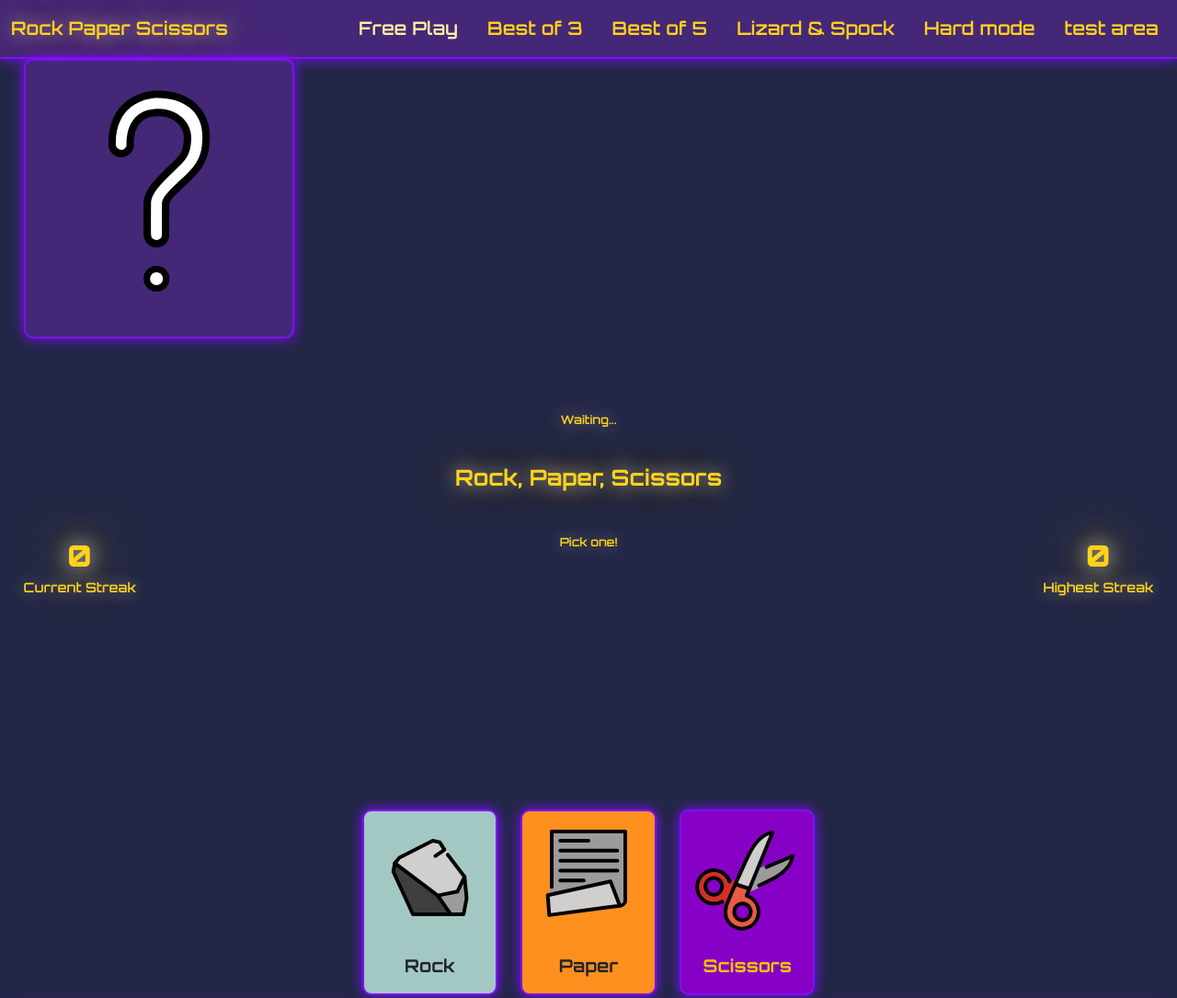
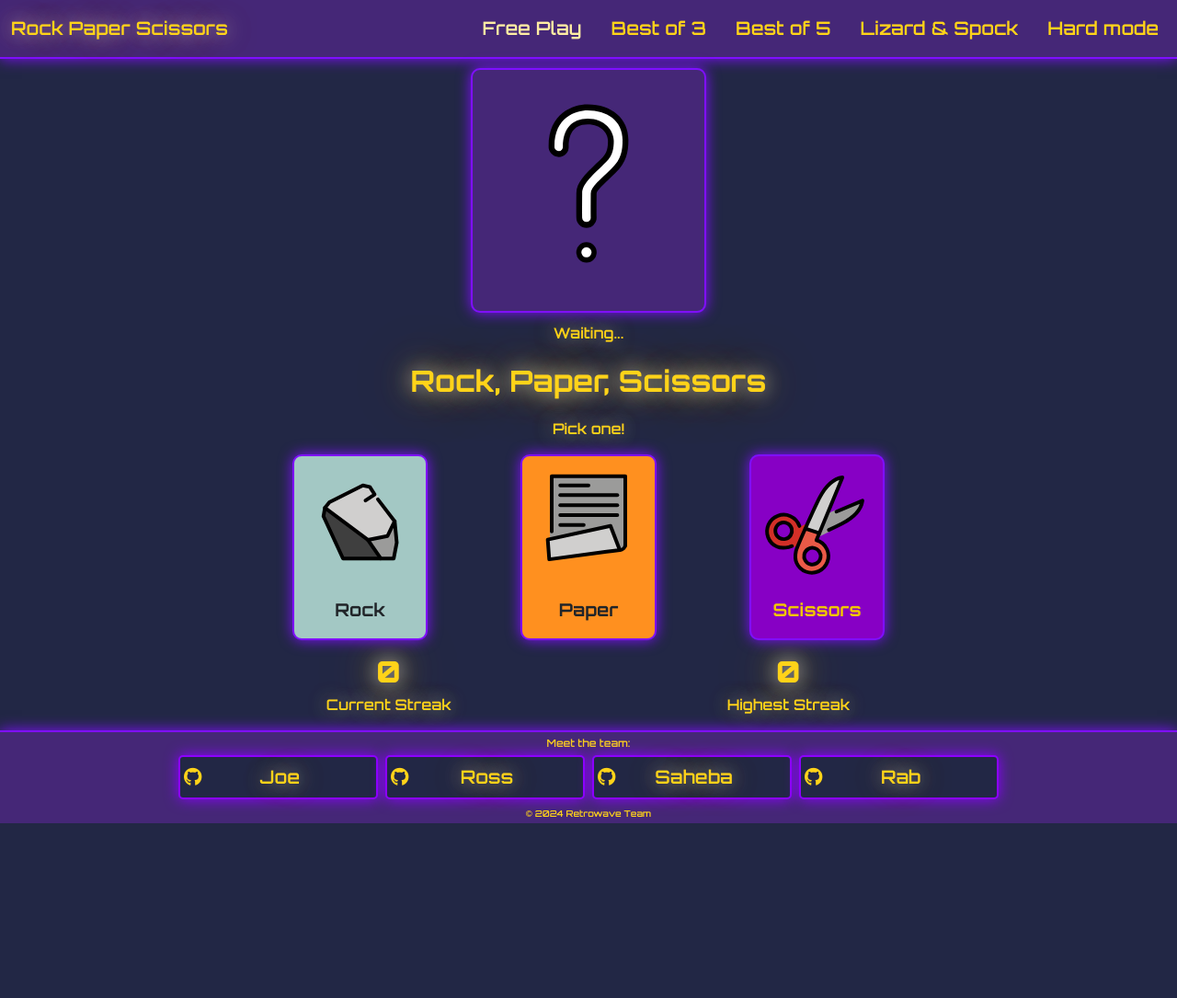
Before and after one commit to Joesuth13/Hackathon_1-, a plain HTML site: page index.html in a window 1280 px wide. Shown: the top 1085 px of the page at 92% size. After the commit the page ends 895 px from the top, so only its background shows below. Drawn offline with nearby package versions, Linux system fonts and the light colour scheme.

Commit message:
Fixed document flow for index.html

```diff
--- /dev/null
+++ b/Backups/indexOld.html
@@ -0,0 +1,164 @@
+<!DOCTYPE html>
+<html lang="en">
+
+<head>
+  <meta charset="UTF-8" />
+  <meta name="viewport" content="width=device-width, initial-scale=1.0" />
+  <title>Team Retrowave - Rock Paper Scissors</title>
+  <link rel="icon" type="image/x-icon" href="assets/img/favicon.ico">
+    <link
+      href="https://cdn.jsdelivr.net/npm/bootstrap@5.3.3/dist/css/bootstrap.min.css"
+      rel="stylesheet"
+      integrity="sha384-QWTKZyjpPEjISv5WaRU9OFeRpok6YctnYmDr5pNlyT2bRjXh0JMhjY6hW+ALEwIH"
+      crossorigin="anonymous"
+    />
+    <link rel="stylesheet" href="assets/css/style.css" />
+  </head>
+  <body>
+    <nav class="navbar navbar-expand-lg borderGlowBottom">
+      <div class="container-fluid">
+        <a class="textGlow flicker navbar-brand" href="index.html"
+          >Rock Paper Scissors</a
+        >
+        <button
+          class="navbar-toggler"
+          type="button"
+          data-bs-toggle="collapse"
+          data-bs-target="#navbarSupportedContent"
+          aria-controls="navbarSupportedContent"
+          aria-expanded="false"
+          aria-label="Toggle navigation"
+        >
+          <i class="fa-solid fa-bars"></i>
+        </button>
+        <div
+          class="collapse navbar-collapse flex-grow-0"
+          id="navbarSupportedContent"
+        >
+          <ul class="navbar-nav me-auto mb-2 mb-lg-0 text-center gap-3">
+            <li class="nav-item">
+              <a class="nav-link active" aria-current="page" href="index.html"
+                >Free Play</a
+              >
+            </li>
+            <li class="nav-item">
+              <a class="nav-link" href="bestof3.html">Best of 3</a>
+            </li>
+            <li class="nav-item">
+              <a class="nav-link" href="bestof5.html">Best of 5</a>
+            </li>
+            <li class="nav-item">
+              <a class="nav-link" href="lizardspock.html">Lizard & Spock</a>
+            </li>
+            <li class="nav-item">
+              <a class="nav-link" href="hardMode.html">Hard mode</a>
+            </li>
+            <li class="nav-item">
+              <a class="nav-link" href="indexNew.html">test area</a>
+            </li>
+          </ul>
+        </div>
+      </div>
+    </nav>
+
+    <main id="mainContainer">
+
+      <div id="game-state">
+         <p id="user-choice" class="info-text textGlow">Pick one!</p>
+         <p id="computer-choice" class="info-text textGlow">Waiting...</p>
+       </div>
+         <p id="game-outcome" class="textGlow info-text">Rock, Paper, Scissors </p>
+         <div id="scores">
+           <p id="current-streak-score" class="info-text textGlow">0 <br> Streak score here</p>
+           <p id="highest-streak-score" class="info-text textGlow">0 <br> high score here</p>
+         </div>
+
+         <div data-selection="0" class="card computer-card borderGlowSurround">
+          <img src="assets/img/question.svg" alt="Question Mark">
+        </div>
+
+         <div id="gameContainer">
+           <div data-selection="0" class="user-selection cardFlicker card borderGlowSurround bgColorGreyBlu flicker" id="rock">
+             <img src="assets/img/rock.svg" alt="Rock">
+             <p>Rock</p>
+           </div>
+           <div data-selection="1" class="user-selection cardFlicker card borderGlowSurround bgColorOrange flicker" id="paper">
+             <img src="assets/img/paper.svg" alt="Paper">
+             <p>Paper</p>
+           </div>
+           <div data-selection="2" class="user-selection cardFlicker card borderGlowSurround bgColorPurple flicker" id="scissors">
+             <img src="assets/img/scissor.svg" alt="Scissors">
+             <p>Scissors</p>
+           </div>
+         </div>
+       </main>
+
+
+
+  <div class="container g-0">
+    <footer class="borderGlowTop d-flex flex-wrap justify-content-center align-items-center py-1 flex-column">
+
+
+
+      <p id="footer-label">Meet the team:</p>
+
+        <ul
+          id="teamNames"
+          class="nav list-unstyled justify-content-center flex-wrap flex-row"
+        >
+          <li class="col-3 col-sm-3 p-1">
+            <a
+              class="devName"
+              href="https://github.com/Joesuth13"
+              target="_blank"
+              ><i class="fa-brands fa-github"></i>
+              <span class="textGlow">Joe</span></a
+            >
+          </li>
+          <li class="col-3 col-sm-3 p-1">
+            <a
+              class="devName"
+              href="https://github.com/Russlyman?tab=repositories"
+              target="_blank"
+              ><i class="fa-brands fa-github"></i
+              ><span class="textGlow">Ross</span></a
+            >
+          </li>
+          <li class="col-3 col-sm-3 p-1">
+            <a
+              class="devName"
+              href="https://github.com/sahebachabra"
+              target="_blank"
+              ><i class="fa-brands fa-github"></i
+              ><span class="textGlow"> Saheba</span></a
+            >
+          </li>
+          <li class="col-3 col-sm-3 p-1">
+            <a
+              class="devName"
+              href="https://github.com/rabsingh?tab=repositories"
+              target="_blank"
+              ><i class="fa-brands fa-github"></i
+              ><span class="textGlow">Rab</span></a
+            >
+          </li>
+        </ul>
+
+      <div class="row g-0 justify-content-center mt-1">
+        <span id="copyright" class=" mb-md-0">© 2024 Retrowave Team</span>
+      </div>
+
+    </footer>
+  </div>
+
+
+
+
+  <script src="https://cdn.jsdelivr.net/npm/bootstrap@5.3.3/dist/js/bootstrap.bundle.min.js"
+    integrity="sha384-YvpcrYf0tY3lHB60NNkmXc5s9fDVZLESaAA55NDzOxhy9GkcIdslK1eN7N6jIeHz" crossorigin="anonymous">
+  </script>
+  <script src="https://kit.fontawesome.com/2689c86a07.js" crossorigin="anonymous"></script>
+  <script src="assets/js/script.js"></script>
+</body>
+
+</html>
--- a/styleNew.css
+++ b/Backups/styleold.css
@@ -141,13 +141,19 @@ body {
 
 }
 
+.computer-card {
+  background-color: #452777;
+  transform: none !important;
+  cursor: auto;
+  width: 23vw;
+  min-width: 180px;
+}
 
 /* -------------------------------------------- Game container ---------------------------------------------------*/
 
-#gameContainer {
-  height: calc(100vh - 100px) ;
 
-}
+
+
 #bestof{
   display: flex;
   justify-content: center;
@@ -203,7 +209,7 @@ body {
 
 }
 #game-state{
-  width: auto;
+  /* width: auto;
   height: 21vh;
   position: absolute;
   display: flex;
@@ -212,8 +218,8 @@ body {
   flex-direction: column-reverse;
   text-align: center;
   align-self: center;
-  font-size: 0.8rem;
-  transform: translateY(-30%);
+  font-size: 0.8rem; */
+  /* transform: translateY(-30%); */
 }
 #current-streak-score{
   left: 3vw;
--- a/assets/css/style.css
+++ b/assets/css/style.css
@@ -108,6 +108,7 @@ body {
   flex-direction: row;
   justify-content: center;
   align-items: flex-end;
+
 }
 
 .card {
@@ -121,8 +122,8 @@ body {
   justify-content: center;
   cursor: pointer;
   transition: transform 0.3s ease;
-  margin-left: 2vw;
-  margin-bottom: 0px;
+  /* margin-left: 2vw; */
+  margin-bottom: 10px;
 }
 
 .card:hover {
@@ -145,16 +146,15 @@ body {
   background-color: #452777;
   transform: none !important;
   cursor: auto;
-  width: 23vw;
+  width: 20vw;
   min-width: 180px;
+  max-width: 300px;
+  margin-top: 10px;
 }
 
 /* -------------------------------------------- Game container ---------------------------------------------------*/
 
-#gameContainer {
-  height: calc(100vh - 100px) ;
 
-}
 #bestof{
   display: flex;
   justify-content: center;
@@ -180,25 +180,25 @@ body {
   margin-left: 0px;
 }
 #mainContainer{
-  display: flex;
+  /* display: flex;
   flex-direction: column;
   justify-content: center;
-  min-height: inherit;
+  min-height: inherit; */
 }
 .info-text{
-  display: inline-block;
+  /* display: inline-block; */
 }
 #game-outcome{
  align-self: center;
- position: absolute;
- transform: translateY(50%);
- font-size: 1.5rem;
+ /* position: absolute; */
+ /* transform: translateY(50%); */
+ font-size: 2.0rem;
  font-weight: 700;
- text-align: center;
- transform: translateY(-150%)
+ /* text-align: center; */
+ /* transform: translateY(-150%)  */
 }
 #scores{
-  width: 100%;
+  /* width: 100%;
   height: 60px;
   position: absolute;
   display: flex;
@@ -206,11 +206,11 @@ body {
   align-items: center;
   padding: 2vw;
   font-size: 0.9rem;
-  transform: translateY(70%);
+  transform: translateY(70%); */
 
 }
 #game-state{
-  width: auto;
+  /* width: auto;
   height: 21vh;
   position: absolute;
   display: flex;
@@ -220,19 +220,19 @@ body {
   text-align: center;
   align-self: center;
   font-size: 0.8rem;
-  transform: translateY(-30%);
+  transform: translateY(-30%); */
 }
 #current-streak-score{
-  left: 3vw;
+  /* left: 3vw;
   bottom: 44vh;
   position: initial;
-  text-align: center;
+  text-align: center; */
 }
 #highest-streak-score{
-  left: 3vw;
+  /* left: 3vw;
   bottom: 40vh;
   position: initial;
-  text-align: center;
+  text-align: center; */
 }
 
 /*-------------------------------------- Footer ---------------------------------------------------------*/
@@ -302,11 +302,10 @@ footer p {
   .container-sm {
     max-width: 100%;
   }
+  body{
+    overflow-x: hidden;
+  }
 
-  #gameContainer {
-    height: calc(100vh - 70px) ;
-    padding-bottom: 2vh;
-  }
   #footer{
     position: inherit;
     bottom:-25%
@@ -336,10 +335,7 @@ footer p {
  footer {
   position: relative;
  }
- #gameContainer {
-  height: calc(100vh - 100px) ;
 
-}
 }
 
 
--- a/index.html
+++ b/index.html
@@ -6,40 +6,24 @@
     <meta name="viewport" content="width=device-width, initial-scale=1.0" />
     <title>Team Retrowave - Rock Paper Scissors</title>
     <link rel="icon" type="image/x-icon" href="assets/img/favicon.ico">
-    <link
-      href="https://cdn.jsdelivr.net/npm/bootstrap@5.3.3/dist/css/bootstrap.min.css"
-      rel="stylesheet"
-      integrity="sha384-QWTKZyjpPEjISv5WaRU9OFeRpok6YctnYmDr5pNlyT2bRjXh0JMhjY6hW+ALEwIH"
-      crossorigin="anonymous"
-    />
+    <link href="https://cdn.jsdelivr.net/npm/bootstrap@5.3.3/dist/css/bootstrap.min.css" rel="stylesheet"
+        integrity="sha384-QWTKZyjpPEjISv5WaRU9OFeRpok6YctnYmDr5pNlyT2bRjXh0JMhjY6hW+ALEwIH" crossorigin="anonymous" />
     <link rel="stylesheet" href="assets/css/style.css" />
 </head>
+
 <body>
     <nav class="navbar navbar-expand-lg borderGlowBottom">
         <div class="container-fluid">
-        <a class="textGlow flicker navbar-brand" href="index.html"
-          >Rock Paper Scissors</a
-        >
-        <button
-          class="navbar-toggler"
-          type="button"
-          data-bs-toggle="collapse"
-          data-bs-target="#navbarSupportedContent"
-          aria-controls="navbarSupportedContent"
-          aria-expanded="false"
-          aria-label="Toggle navigation"
-        >
+            <a class="textGlow flicker navbar-brand" href="index.html">Rock Paper Scissors</a>
+            <button class="navbar-toggler" type="button" data-bs-toggle="collapse"
+                data-bs-target="#navbarSupportedContent" aria-controls="navbarSupportedContent" aria-expanded="false"
+                aria-label="Toggle navigation">
                 <i class="fa-solid fa-bars"></i>
             </button>
-        <div
-          class="collapse navbar-collapse flex-grow-0"
-          id="navbarSupportedContent"
-        >
+            <div class="collapse navbar-collapse flex-grow-0" id="navbarSupportedContent">
                 <ul class="navbar-nav me-auto mb-2 mb-lg-0 text-center gap-3">
                     <li class="nav-item">
-              <a class="nav-link active" aria-current="page" href="index.html"
-                >Free Play</a
-              >
+                        <a class="nav-link active" aria-current="page" href="index.html">Free Play</a>
                     </li>
                     <li class="nav-item">
                         <a class="nav-link" href="bestof3.html">Best of 3</a>
@@ -53,43 +37,59 @@
                     <li class="nav-item">
                         <a class="nav-link" href="hardMode.html">Hard mode</a>
                     </li>
-            <li class="nav-item">
-              <a class="nav-link" href="indexNew.html">test area</a>
-            </li>
                 </ul>
             </div>
         </div>
     </nav>
 
-    <main id="mainContainer">
-
-      <div id="game-state">
-         <p id="user-choice" class="info-text textGlow">Pick one!</p>
-         <p id="computer-choice" class="info-text textGlow">Waiting...</p>
-       </div>
-         <p id="game-outcome" class="textGlow info-text">Rock, Paper, Scissors </p>
-         <div id="scores">
-           <p id="current-streak-score" class="info-text textGlow">0 <br> Streak score here</p>
-           <p id="highest-streak-score" class="info-text textGlow">0 <br> high score here</p>
-         </div>
-
+    <main id="mainContainer container-fluid">
+        <div class="row justify-content-center">
             <div data-selection="0" class="card computer-card borderGlowSurround">
                 <img src="assets/img/question.svg" alt="Question Mark">
             </div>
+        </div>
 
-         <div id="gameContainer">
-           <div data-selection="0" class="user-selection cardFlicker card borderGlowSurround bgColorGreyBlu flicker" id="rock">
+        <div class="row justify-content-center text-center">
+        <p id="computer-choice" class="info-text textGlow text-center">Waiting...</p>
+        </div>
+        <div class="row justify-content-center align-items-center text-center">
+            <p id="game-outcome" class="textGlow info-text text-center">Rock, Paper, Scissors </p>
+        </div>
+
+        <div class="row d-grid justify-content-center ">
+            <p id="user-choice" class="info-text textGlow text-center">Pick one!</p>
+        </div>
+
+
+        <div id="gameContainer" class=" conatiner row">
+            <div class="col-4 d-grid justify-content-end">
+                <div data-selection="0"
+                    class=" user-selection cardFlicker card borderGlowSurround bgColorGreyBlu flicker" id="rock">
                     <img src="assets/img/rock.svg" alt="Rock">
                     <p>Rock</p>
                 </div>
-           <div data-selection="1" class="user-selection cardFlicker card borderGlowSurround bgColorOrange flicker" id="paper">
+            </div>
+            <div class="col-3 d-grid justify-content-center">
+                <div data-selection="1"
+                    class=" user-selection cardFlicker card borderGlowSurround bgColorOrange flicker" id="paper">
                     <img src="assets/img/paper.svg" alt="Paper">
                     <p>Paper</p>
                 </div>
-           <div data-selection="2" class="user-selection cardFlicker card borderGlowSurround bgColorPurple flicker" id="scissors">
+            </div>
+            <div class="col-4">
+                <div data-selection="2"
+                    class=" user-selection cardFlicker card borderGlowSurround bgColorPurple flicker" id="scissors">
                     <img src="assets/img/scissor.svg" alt="Scissors">
                     <p>Scissors</p>
                 </div>
+            </div>
+        </div>
+
+
+        <div id="scores" class="row justify-content-center">
+            <p id="current-streak-score" class=" col-2 info-text textGlow text-center">0 <br> Streak score here</p>
+            <div class="col-2 info-text textGlow text-center"> </div>
+            <p id="highest-streak-score" class="col-2 info-text textGlow text-center">0 <br> high score here</p>
         </div>
     </main>
 
@@ -102,45 +102,23 @@
 
             <p id="footer-label">Meet the team:</p>
 
-        <ul
-          id="teamNames"
-          class="nav list-unstyled justify-content-center flex-wrap flex-row"
-        >
+            <ul id="teamNames" class="nav list-unstyled justify-content-center flex-wrap flex-row">
                 <li class="col-3 col-sm-3 p-1">
-            <a
-              class="devName"
-              href="https://github.com/Joesuth13"
-              target="_blank"
-              ><i class="fa-brands fa-github"></i>
-              <span class="textGlow">Joe</span></a
-            >
+                    <a class="devName" href="https://github.com/Joesuth13" target="_blank"><i
+                            class="fa-brands fa-github"></i>
+                        <span class="textGlow">Joe</span></a>
                 </li>
                 <li class="col-3 col-sm-3 p-1">
-            <a
-              class="devName"
-              href="https://github.com/Russlyman?tab=repositories"
-              target="_blank"
-              ><i class="fa-brands fa-github"></i
-              ><span class="textGlow">Ross</span></a
-            >
+                    <a class="devName" href="https://github.com/Russlyman?tab=repositories" target="_blank"><i
+                            class="fa-brands fa-github"></i><span class="textGlow">Ross</span></a>
                 </li>
                 <li class="col-3 col-sm-3 p-1">
-            <a
-              class="devName"
-              href="https://github.com/sahebachabra"
-              target="_blank"
-              ><i class="fa-brands fa-github"></i
-              ><span class="textGlow"> Saheba</span></a
-            >
+                    <a class="devName" href="https://github.com/sahebachabra" target="_blank"><i
+                            class="fa-brands fa-github"></i><span class="textGlow"> Saheba</span></a>
                 </li>
                 <li class="col-3 col-sm-3 p-1">
-            <a
-              class="devName"
-              href="https://github.com/rabsingh?tab=repositories"
-              target="_blank"
-              ><i class="fa-brands fa-github"></i
-              ><span class="textGlow">Rab</span></a
-            >
+                    <a class="devName" href="https://github.com/rabsingh?tab=repositories" target="_blank"><i
+                            class="fa-brands fa-github"></i><span class="textGlow">Rab</span></a>
                 </li>
             </ul>
 
```
Also changed, not shown: indexNew.html (deleted, +0 -124 lines). Lines whose indentation alone changed are shown as unchanged.
